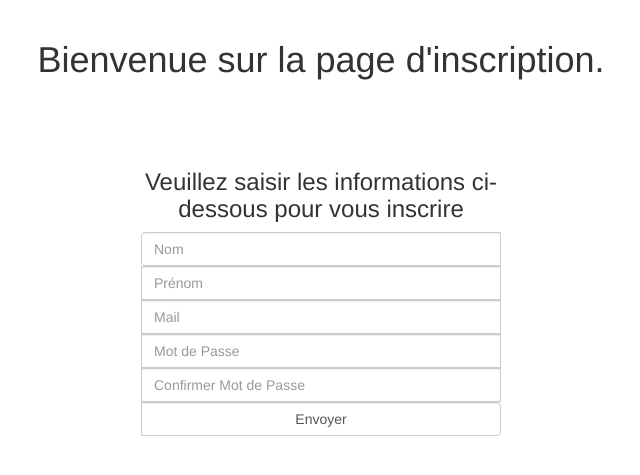
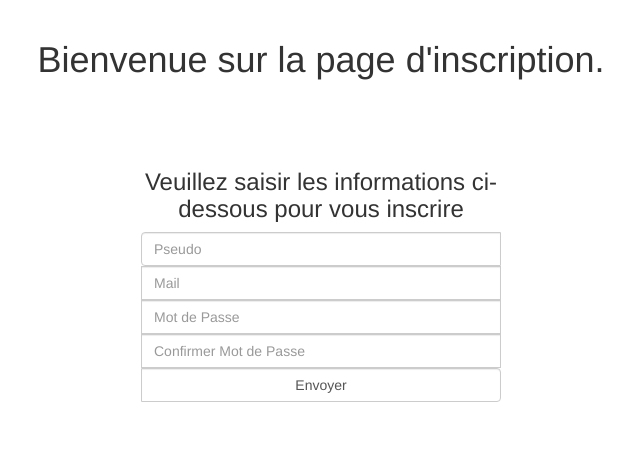
Before and after one commit to hezanathos/PythonPublisher, a Flask app: template templates/inscription.html in a window 1280 px wide. Shown: the part 52-527 px from the top of the page, without its empty margins (319-959 px from the left). Run offline with Flask 2, Linux system fonts and the light colour scheme; the template is opened without the code that fills it, so the values that code supplies are empty.

Commit message:
Modifie inscription page

```diff
--- a/server.py
+++ b/server.py
@@ -30,8 +30,13 @@ def Connexion():
 
 @app.route('/inscription',methods=['GET','POST'])
 def Inscriptions():
+	if request.method == 'POST':
+		pseudo=request.form['pseudo']
+		mail=request.form['mail']
+		mdp=request.form['mdp']
+		confirmer_mdp=request.form['confirmer_mdp']
 
 
-	return render_template('inscription.html')
+	return render_template('inscription.html',pseudo=pseudo,mail=mail,mdp=mdp,confirmer_mdp=confirmer_mdp)
 
 app.run(debug=True)
--- a/templates/inscription.html
+++ b/templates/inscription.html
@@ -35,13 +35,12 @@
                         <div class="caption">
                             <h3>Veuillez saisir les informations ci-dessous pour vous inscrire</h3>
                         </div>
-                        <form action="" class="loginForm">
+                        <form action="" method="post" class="loginForm">
                             <div class="input-group">
-                                <input type="text" id="name" class="form-control" placeholder="Nom">
-                                <input type="text" id="name" class="form-control" placeholder="Prénom">
-                                <input type="text" id="name" class="form-control" placeholder="Mail">
-                                <input type="password" id="paw" class="form-control" placeholder="Mot de Passe">
-                                <input type="text" id="paw" class="form-control" placeholder="Confirmer Mot de Passe">
+                                <input type="text" id="name" class="form-control" placeholder="Pseudo" name="pseudo" required>
+                                <input type="text" id="name" class="form-control" placeholder="Mail" name="mail" required>
+                                <input type="password" id="paw" class="form-control" placeholder="Mot de Passe" name="mdp" required>
+                                <input type="text" id="paw" class="form-control" placeholder="Confirmer Mot de Passe" name="confirmer_mdp" required>
                                 <input type="submit" id="submit" class="form-control" value="Envoyer">
                             </div>
                         </form>
```
